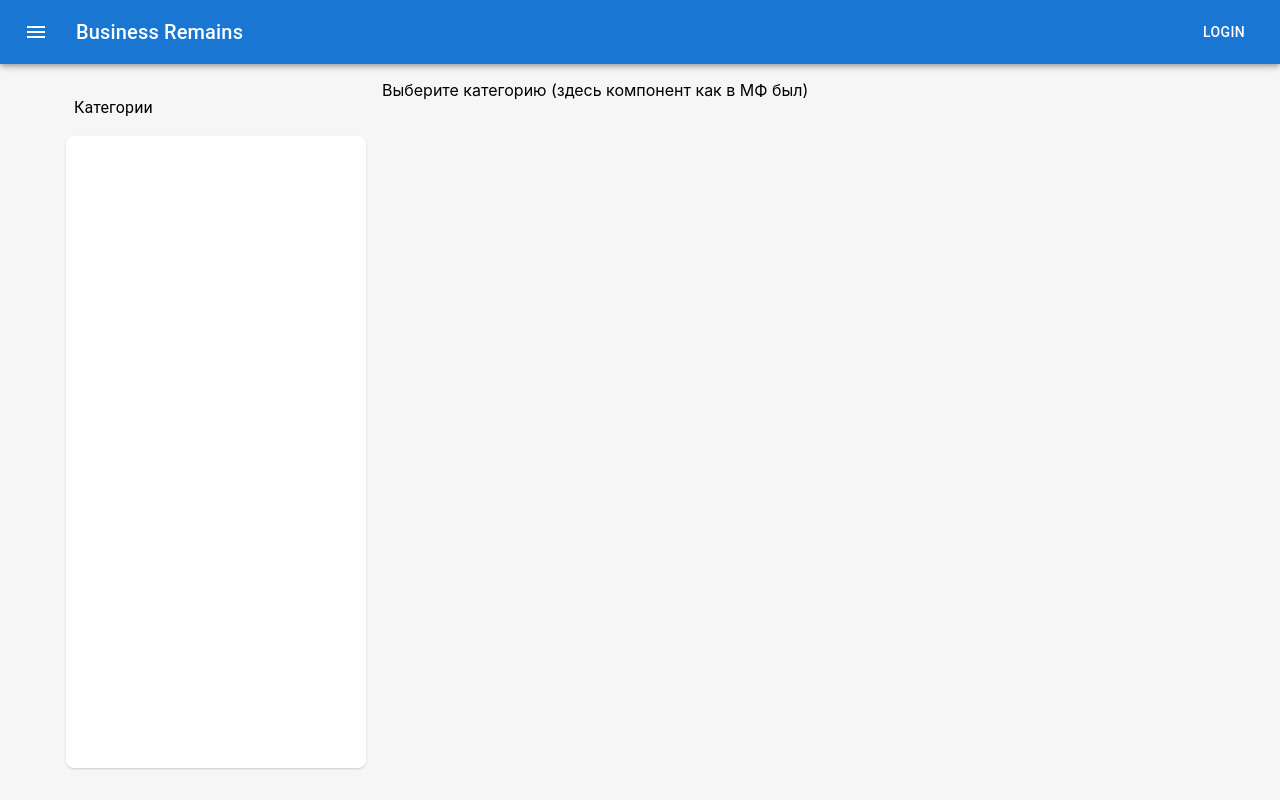
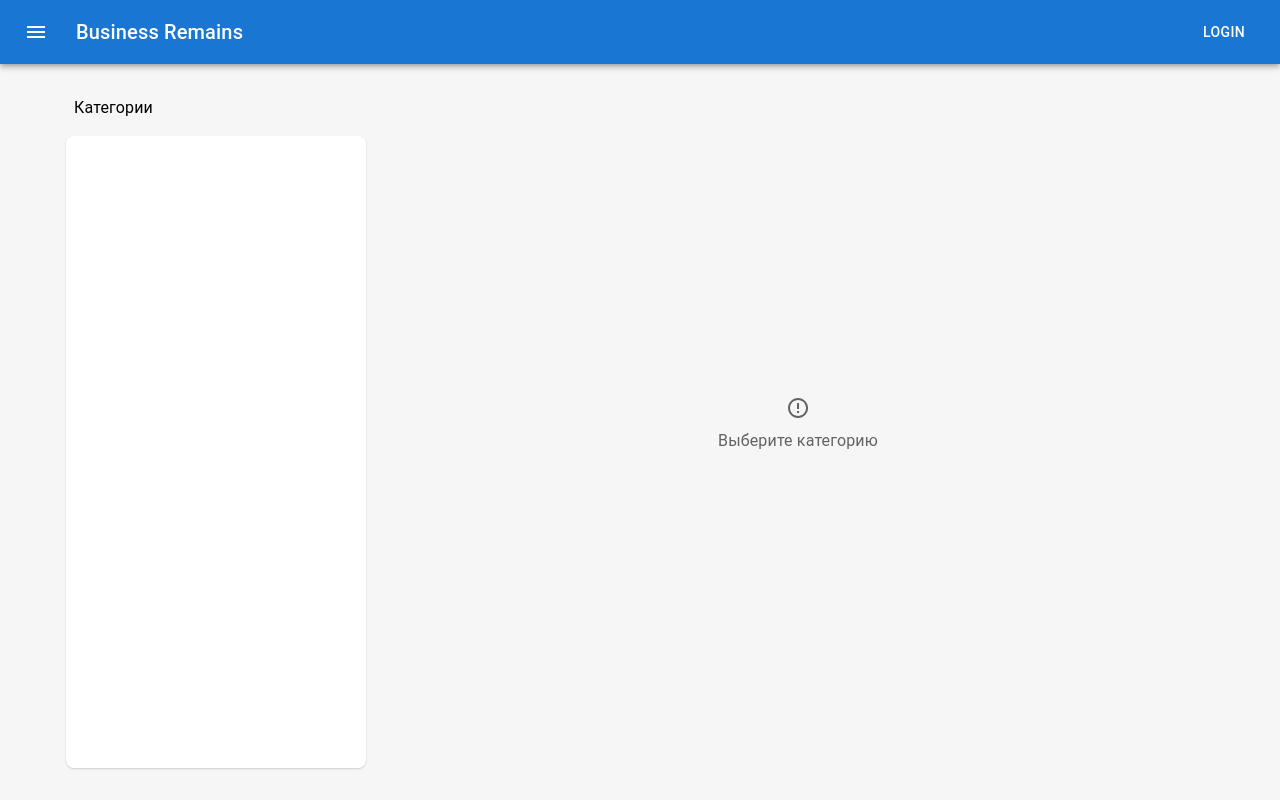
Before and after one commit to REMAINS-TEAM/remains, a React (Create React App) app in the folder fe/: page / in a window 1280 px wide. Built offline with nearby package versions, Linux system fonts and the light colour scheme; no server answers.

Commit message:
Theme + EmptyState component

```diff
--- a/fe/src/App.tsx
+++ b/fe/src/App.tsx
@@ -3,8 +3,9 @@ import { createTheme, ThemeProvider } from '@mui/material';
 import { Provider as ReduxProvider } from 'react-redux';
 import { store } from 'store';
 import AppLayout from 'layouts/AppLayout';
+import mainTheme from 'theme';
 
-const theme = createTheme();
+const theme = createTheme(mainTheme);
 
 function App() {
   return (
--- a/fe/src/components/CategoriesTree/index.tsx
+++ b/fe/src/components/CategoriesTree/index.tsx
@@ -23,8 +23,6 @@ export default function CategoriesTree({
     { parentId: currentId },
     { skip: currentId === undefined },
   );
-
-  console.log('categories', categories);
 
   // set level up categories (with parentId === 0)
   useEffect(() => {
--- /dev/null
+++ b/fe/src/components/EmptyState/index.tsx
@@ -0,0 +1,18 @@
+import React from 'react';
+import * as styles from './styles';
+import { Box } from '@mui/system';
+import { Typography } from '@mui/material';
+import { ErrorOutline } from '@mui/icons-material';
+
+function EmptyState({ text }: { text?: string }) {
+  return (
+    <Box sx={styles.rootContainer}>
+      <ErrorOutline color="secondary" />
+      <Typography variant="body1" color="secondary">
+        {text || 'Нет данных'}
+      </Typography>
+    </Box>
+  );
+}
+
+export default React.memo(EmptyState);
--- /dev/null
+++ b/fe/src/components/EmptyState/styles.ts
@@ -0,0 +1,17 @@
+import { SxProps } from '@mui/system';
+
+export const rootContainer: SxProps = {
+  position: 'absolute',
+  left: '50%',
+  top: '50%',
+  transform: 'translate(-50%, -50%)',
+  display: 'flex',
+  flexDirection: 'column',
+  rowGap: 1,
+  alignItems: 'center',
+  minHeight: '90px',
+  justifyContent: 'space-around',
+  padding: 2,
+  margin: 0,
+  textAlign: 'center',
+};
--- a/fe/src/pages/Categories/index.tsx
+++ b/fe/src/pages/Categories/index.tsx
@@ -5,10 +5,10 @@ import { generatePath, useNavigate, useParams } from 'react-router-dom';
 import * as styles from './styles';
 import { Box } from '@mui/material';
 import BreadCrumbs from 'components/BreadCrumbs';
-import ItemCard from 'components/ItemCard';
 import itemsApi from 'store/api/items';
 import routes from 'routes';
 import ItemCards from 'pages/Categories/units/ItemCards';
+import EmptyState from 'components/EmptyState';
 
 function Categories() {
   const navigate = useNavigate();
@@ -28,7 +28,7 @@ function Categories() {
       <WithMenuLayout onSelect={selectCategoryHandler}>
         <Box sx={styles.contentContainer}>
           {!categoryId ? (
-            <Box>Выберите категорию (здесь компонент как в МФ был)</Box>
+            <EmptyState text={'Выберите категорию'} />
           ) : (
             <>
               <Box sx={styles.header}>
--- a/fe/src/pages/Categories/styles.ts
+++ b/fe/src/pages/Categories/styles.ts
@@ -10,9 +10,12 @@ export const contentContainer: SxProps = {
   width: '100%',
   display: 'flex',
   flexDirection: 'column',
+  position: 'relative',
 };
 
 export const itemsContainer: SxProps = {
+  position: 'relative',
+  height: '100%',
   width: '100%',
   display: 'flex',
   flexDirection: 'column',
--- a/fe/src/pages/Categories/units/ItemCards/index.tsx
+++ b/fe/src/pages/Categories/units/ItemCards/index.tsx
@@ -1,8 +1,7 @@
 import React from 'react';
 import { Item } from 'store/slices/items';
 import ItemCard from 'components/ItemCard';
-import { Skeleton } from '@mui/lab';
-import { Box } from '@mui/material';
+import EmptyState from 'components/EmptyState';
 
 function ItemCards({
   items,
@@ -13,17 +12,20 @@ function ItemCards({
 }) {
   if (!items) return null;
 
-  if (isLoading)
-    return (
-      <>
-        {Array.from(new Array(3)).map((_, i) => (
-          <Skeleton key={i} sx={{ height: '150px', transform: 'none' }} />
-        ))}
-      </>
-    );
+  // Моргает при быстром интернете (лучше сделать общий лоадер вверху)
+  // if (isLoading)
+  //   return (
+  //     <>
+  //       {Array.from(new Array(3)).map((_, i) => (
+  //         <Skeleton key={i} sx={{ height: '150px', transform: 'none' }} />
+  //       ))}
+  //     </>
+  //   );
 
   if (items.length === 0)
-    return <Box>Здесь пусто. Выберите подкатегорию, если есть</Box>;
+    return (
+      <EmptyState text={'Здесь пусто. Выберите подкатегорию, если есть'} />
+    );
 
   return (
     <>
--- /dev/null
+++ b/fe/src/theme.ts
@@ -0,0 +1,10 @@
+export default {
+  palette: {
+    primary: {
+      main: '#1976d2',
+    },
+    secondary: {
+      main: 'rgba(0, 0, 0, 0.6)',
+    },
+  },
+};
```
